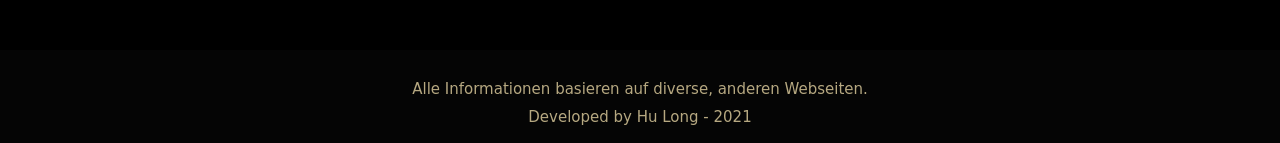
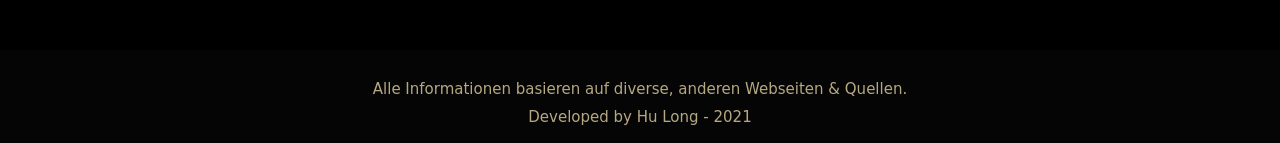
Before and after one commit to AndyHu8/Triaden, a plain HTML site: page Triaden_Website/index.html in a window 1280 px wide. Shown: the part 1063-1206 px from the top of the page. Drawn offline with Linux system fonts and the light colour scheme; a web font is replaced by a local one.

Commit message:
Add files via upload

```diff
--- a/Triaden_Website/index.html
+++ b/Triaden_Website/index.html
@@ -57,7 +57,7 @@
             untereinander Geheimsymbole und verständigen sich per Finger- oder Sprachcode.</p>
     </div>
     <div class="footer">
-        <p>Alle Informationen basieren auf diverse, anderen Webseiten.</p>
+        <p>Alle Informationen basieren auf diverse, anderen Webseiten & Quellen.</p>
         <p class="hulong"><a href="https://hulongofficial.de/" target="_blank">Developed by Hu Long - 2021</a></p>
     </div>
 </section>
```
Also changed, not shown: Triaden_Website/AufbauDerTriaden.html (+1 -1 lines), Triaden_Website/FingerCodes.html (+1 -1 lines).
